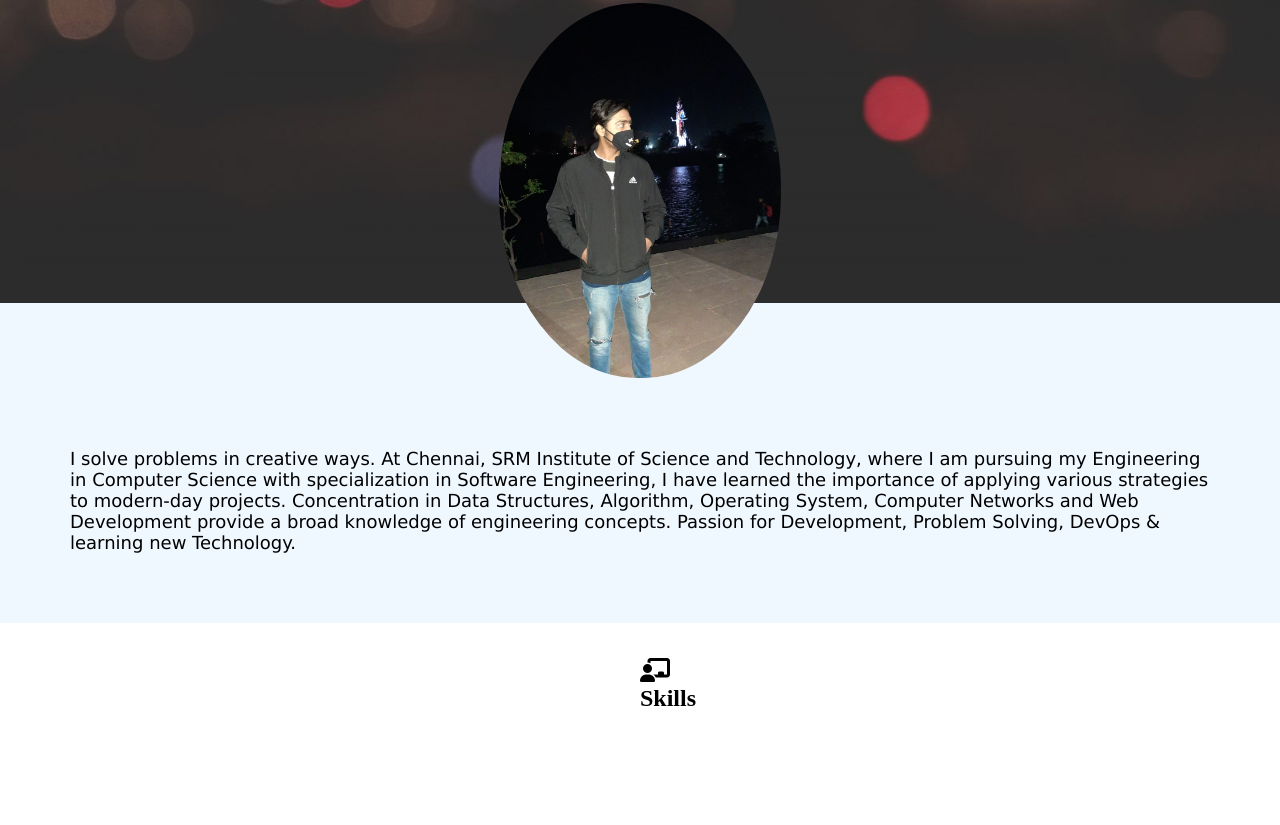
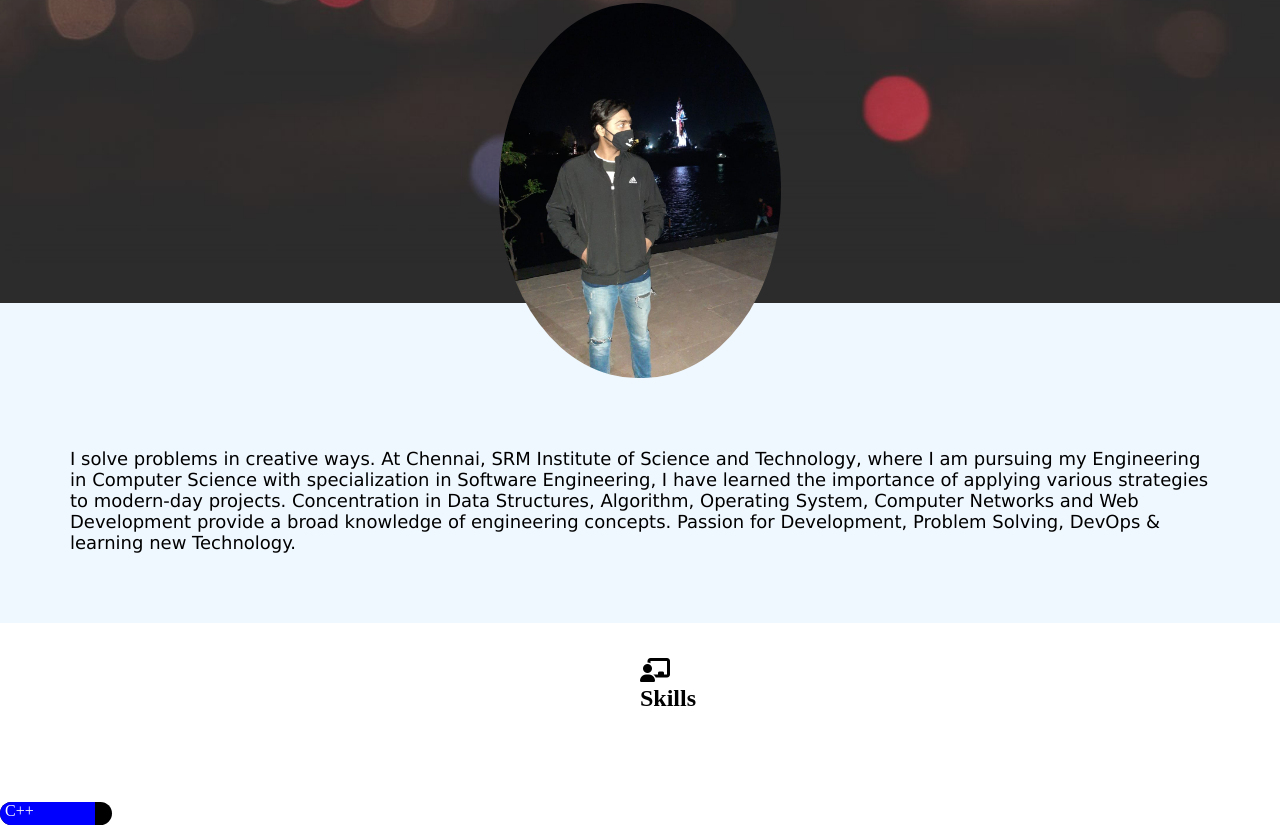
Before and after one commit to shreystudent24/Resume_WebSite, a plain HTML site: page index.html in a window 1280 px wide. Shown: the part 497-1322 px from the top of the page. Before the commit the page ends 1299 px from the top, so only its background shows below. Drawn offline with Linux system fonts and the light colour scheme.

Commit message:
1 Skill added, Alignment Remaining

```diff
--- a/index.html
+++ b/index.html
@@ -65,7 +65,7 @@
                             I solve problems in creative ways. At Chennai, SRM Institute of Science and Technology, where I am pursuing my Engineering in Computer Science with specialization in Software Engineering, I have learned the importance of applying various strategies to modern-day projects. Concentration in Data Structures, Algorithm, Operating System, Computer Networks and Web Development provide a broad knowledge of engineering concepts. Passion for Development, Problem Solving, DevOps & learning new Technology.
                         </div>
                 </section>
-                <section id = "Skills">
+                <section class = "Skills">
                     <h1 class = "section-heading mb75px skills">
                         <span>
                             <i class="fas fa-chalkboard-teacher "></i>
@@ -75,7 +75,11 @@
 
                 <div class = "Skills-Display">
                     <div class = "Skills-Progress">
-
+                            <div class = "eighty-five-per mb-blue">
+                                <div class = "skill-name">
+                                    <span>C++</span>
+                                </div>
+                            </div>
                     </div>
                 </div>
                 </section>
--- a/style.css
+++ b/style.css
@@ -69,6 +69,7 @@ section{
     width: 100%;
     display: flex;
     flex-direction: column;
+    /* margin: 70px; */
 
 }
 
@@ -101,6 +102,7 @@ section:nth-child(2n+1){
     margin-top: -300px;
     position: relative;
     border-image: 10px #000080;
+    border: 1px white;
 
 }
 /* .profile:hover{
@@ -150,9 +152,54 @@ section:nth-child(2n+1){
     display: flex;
     flex-wrap: wrap;
     justify-content: space-between;
+    align-content: center;
 
 }
 
-#skills{
+.skills{
     align-items: center;
 }
+
+.Skills-Progress{
+    width: 7rem;
+    height: 1.4rem;
+    background-color: black;
+    border-radius: 0.8rem;
+    border: 1rem;
+
+}
+
+/* Percentage Class */
+.ninty-five-per{
+    width: 95%;
+    height: inherit;
+}
+
+.eighty-five-per{
+    width: 85%;
+    height: inherit;
+}
+
+.seventy-five-per{
+    width: 75%;
+    height: inherit;
+}
+
+.mb-blue{
+    background-color: blue;
+}
+
+.skill-name{
+    color: white;
+    font-size: 1rem;
+}
+
+.Skills-Progress>div{
+    border-radius: 20px 0px 0px 20px;
+}
+
+.skill-name span{
+    color: white;
+    font-size: 1rem;
+    margin-left: 5px;
+}
```
